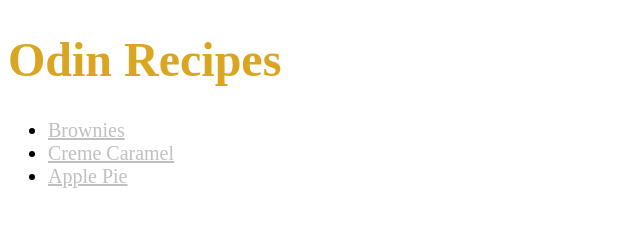
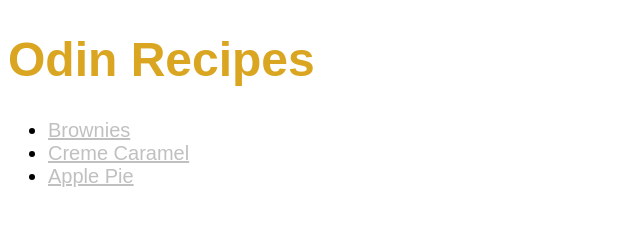
Before and after one commit to BegadE/odin-recipes, a plain HTML site: page index.html in a window 1280 px wide. Shown: the whole page, without its empty margins (0-640 px from the left). Drawn offline with Linux system fonts and the light colour scheme.

Commit message:
font fixes

```diff
--- a/recipes/styles.css
+++ b/recipes/styles.css
@@ -1,12 +1,12 @@
 
 #title{
-    font-family: "KG Inimitable Original", serif;
+    font-family: "KG Inimitable Original", Arial, Helvetica, sans-serif;
     font-size: 48px;
     color: goldenrod;
 }
 
 #subheading{
-    font-family: "KG Inimitable Original", serif;
+    font-family: "KG Inimitable Original", Arial, Helvetica, sans-serif;
     font-size: 20px;
 }
 
@@ -20,5 +20,5 @@ img{
 }
 
 body {
-    font-family: "Atwic", sans-serif;
+    font-family: "Atwic", Arial, Helvetica, sans-serif;
   }
```
